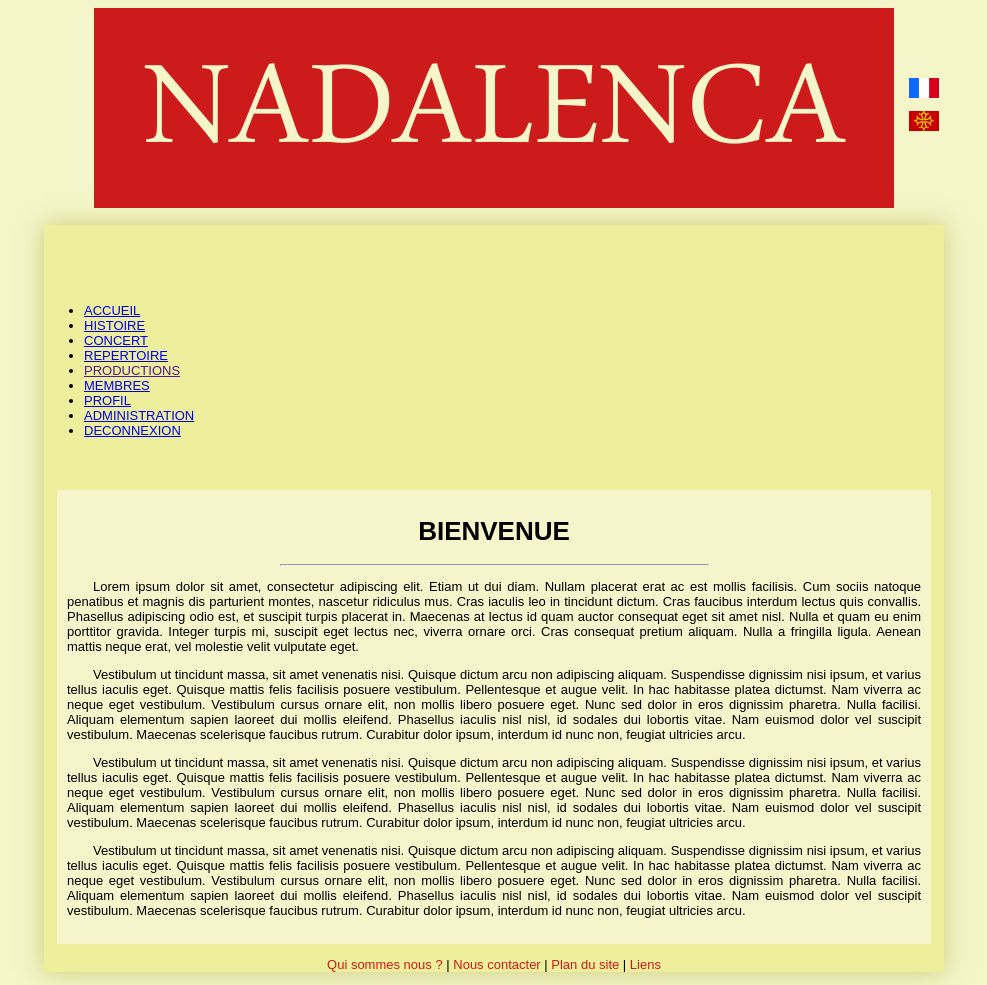
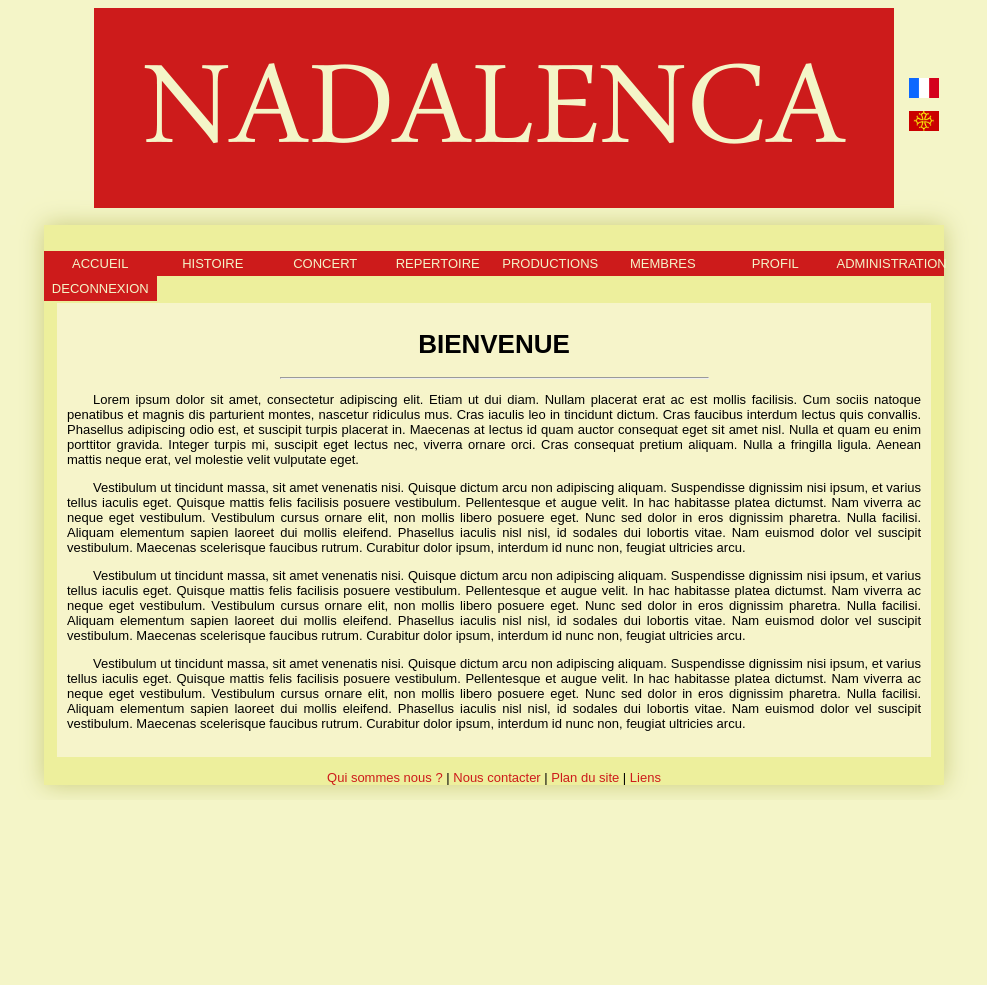
Before and after one commit to TiercelinQ/Nadalenca, a PHP site: page /Controleur/controlAccueil.php in a window 1280 px wide. Shown: the whole page, without its empty margins (146-1133 px from the left). After the commit the page ends 797 px from the top, so only its background shows below. Run offline with PHP 8.4, Linux system fonts and the light colour scheme; the visitor is signed in with stand-in values (Sample User, id 1).

Commit message:
style menu membre

```diff
--- a/Controleur/menu.php
+++ b/Controleur/menu.php
@@ -16,7 +16,7 @@
 	@session_start();
 	if(isset($_SESSION['login']))
 	{?>
-				<ul id="menu">
+				<ul id="menu_mem">
 					<li><a href="./controlAccueil.php">ACCUEIL</a></li>
 					<li><a href="./controlHistoire.php">HISTOIRE</a></li>
 					<li><a href="./controlConcert.php">CONCERT</a></li>
--- a/style.css
+++ b/style.css
@@ -77,6 +77,44 @@ html
  	text-decoration:none;
 }
 
+#menu_mem
+{
+	width: 100%;
+	list-style-type: none;
+	margin: 0;
+	margin-top: -3em;
+	padding: 0;
+	text-align: center;
+}
+
+#menu_mem li
+{
+	float: left;
+	width: 112.5px;
+}
+
+#menu_mem li a:link, #menu_mem li a:visited
+{
+ 	display:block;
+ 	color:#f4f5c8;
+ 	background-color:#cd1b1b;
+	margin:0;
+ 	padding:5px 5px;
+ 	border:0;
+ 	text-decoration:none;
+}
+
+#menu_mem li a:hover
+{
+ 	display:block;
+ 	color:#cd1b1b;
+ 	background-color:#f5dfc8;
+	margin:0;
+ 	padding:5px 5px;
+ 	border:0;
+ 	text-decoration:none;
+}
+
 #corps
 {
 	width:100%;
```
